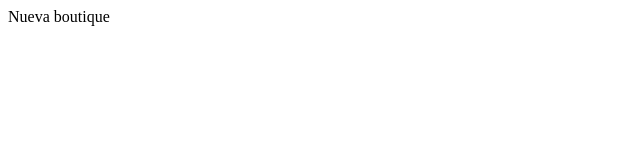
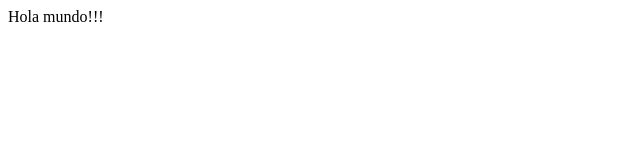
Before and after one commit to rafaelpedrazalopez/javadev, a plain HTML site: page WebApplication1/web/index.html in a window 1280 px wide. Shown: the full height of the page, 0-640 px from the left. Drawn offline with Linux system fonts and the light colour scheme.

Commit message:
Update index.html

```diff
--- a/WebApplication1/web/index.html
+++ b/WebApplication1/web/index.html
@@ -11,6 +11,6 @@
         <meta name="viewport" content="width=device-width, initial-scale=1.0">
     </head>
     <body>
-        <div>Nueva boutique</div>
+        <div>Hola mundo!!!</div>
     </body>
 </html>
```
